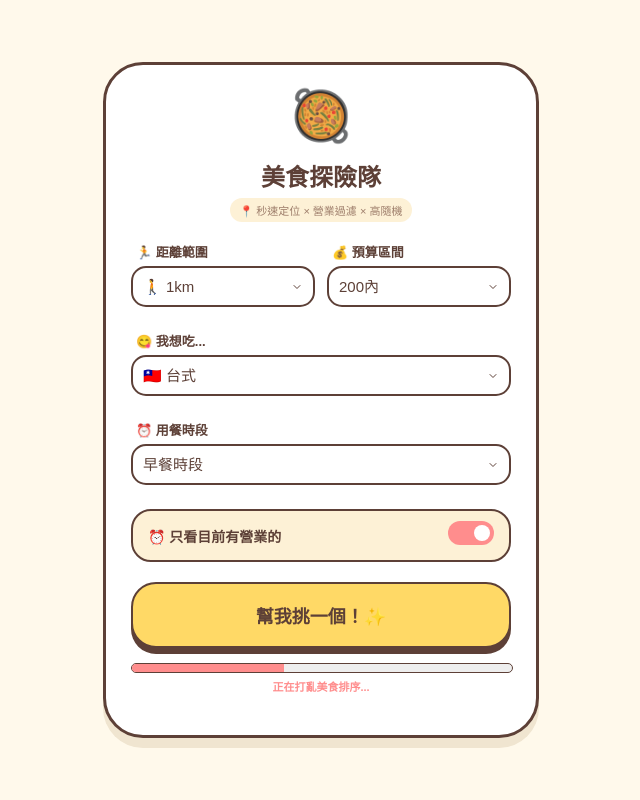
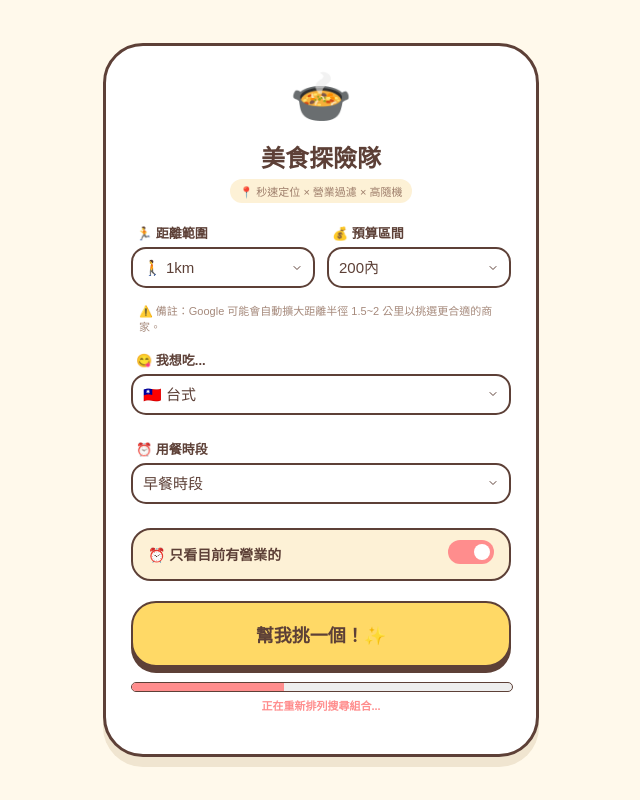
Before and after one commit to KaoFanFan/Daily-food, a plain HTML site: page index.html in a window 1280 px wide. Both pictures are taken after a click on the button "幫我挑一個！✨". Shown: the whole page, without its empty margins (319-959 px from the left). Drawn offline with Linux system fonts and the light colour scheme.

Commit message:
【Upd】調整UI顯示

```diff
--- a/index.html
+++ b/index.html
@@ -3,7 +3,7 @@
 <head>
     <meta charset="UTF-8">
     <meta name="viewport" content="width=device-width, initial-scale=1.0">
-    <title>今天吃什麼 🍛 (FF)</title>
+    <title>今天吃什麼 🍛</title>
     <style>
         :root {
             --bg-color: #FFF9EB;
@@ -49,7 +49,17 @@
             background-repeat: no-repeat; background-position: right 10px center; background-size: 12px;
         }
 
-        /* 營業中開關樣式 */
+        /* 提示文字樣式 */
+        .notice-text {
+            font-size: 11px;
+            color: #A68A7C;
+            margin-top: -8px;
+            margin-bottom: 15px;
+            text-align: left;
+            padding: 0 8px;
+            line-height: 1.4;
+        }
+
         .switch-group {
             display: flex; justify-content: space-between; align-items: center;
             background: #FDF1D6; padding: 10px 15px; border-radius: 20px; margin-bottom: 15px;
@@ -84,7 +94,7 @@
 <body>
 
 <div class="card">
-    <div class="icon-header">🥘</div>
+    <div class="icon-header">🍲</div>
     <h1>美食探險隊</h1>
     <div class="tag">📍 秒速定位 × 營業過濾 × 高隨機</div>
 
@@ -105,6 +115,13 @@
                 <option value="奢華">400↑</option>
             </select>
         </div>
+    </div>
+
+    <div class="notice-text">
+        ⚠️ 備註：Google 可能會自動擴大距離半徑 1.5~2 公里以挑選更合適的商家。
+    </div>
+
+    <div class="form-grid">
         <div class="form-group full-width">
             <label>😋 我想吃...</label>
             <select id="style">
@@ -138,7 +155,7 @@
 
     <div id="loader-container">
         <div class="progress-bar"><div id="p-fill" class="progress-fill"></div></div>
-        <p style="font-size: 11px; margin-top: 5px; color: var(--accent); font-weight: bold;">正在打亂美食排序...</p>
+        <p style="font-size: 11px; margin-top: 5px; color: var(--accent); font-weight: bold;">正在重新排列搜尋組合...</p>
     </div>
 </div>
 
@@ -165,25 +182,18 @@
             const time = document.getElementById('time').value;
             const isOpen = document.getElementById('openNow').checked;
 
-            // 高隨機咒語
             const spells = ["推薦", "隱藏版", "高評價", "巷弄", "驚喜"];
             const spell = spells[Math.floor(Math.random() * spells.length)];
 
-            // 縮放層級：1km 用 16z 讓畫面更精確
             let zoom = dist == "1000" ? 16 : (dist == "3000" ? 14 : 13);
-
-            // 組合搜尋詞：加上「現在營業」字眼加強 Google 判斷
             let queryText = `${spell} ${style} ${price} ${time}`;
             if(isOpen) queryText += " 營業中";
 
             const query = encodeURIComponent(queryText);
-
-            // 關鍵：加入 lrd=0x0:0x0,1 參數嘗試強制 Google 顯示列表
-            // 加入 open=1 參數 (部分地圖版本支援)
             const openParam = isOpen ? "&lrd=0x0:0x0,1" : "";
             const t = new Date().getTime();
 
-            const mapUrl = `https://www.google.com/maps/search/${query}/@${lat},${lng},${zoom}z?authuser=0&entry=ttu&t=${t}${openParam}`;
+            const mapUrl = `https://www.google.com/maps/search/${query}/@${lat},${lng},${zoom}z?t=${t}${openParam}`;
 
             setTimeout(() => {
                 fill.style.width = '100%';
@@ -195,7 +205,7 @@
 
         }, (error) => {
             const style = document.getElementById('style').value;
-            window.open(`https://www.google.com/maps/search/${encodeURIComponent(style + ' 附近 營業中')}`, '_blank');
+            window.open(`https://www.google.com/maps/search/${encodeURIComponent(style + ' 附近 營業中')}`);
             btn.disabled = false;
             loader.style.display = 'none';
         }, options);
```
